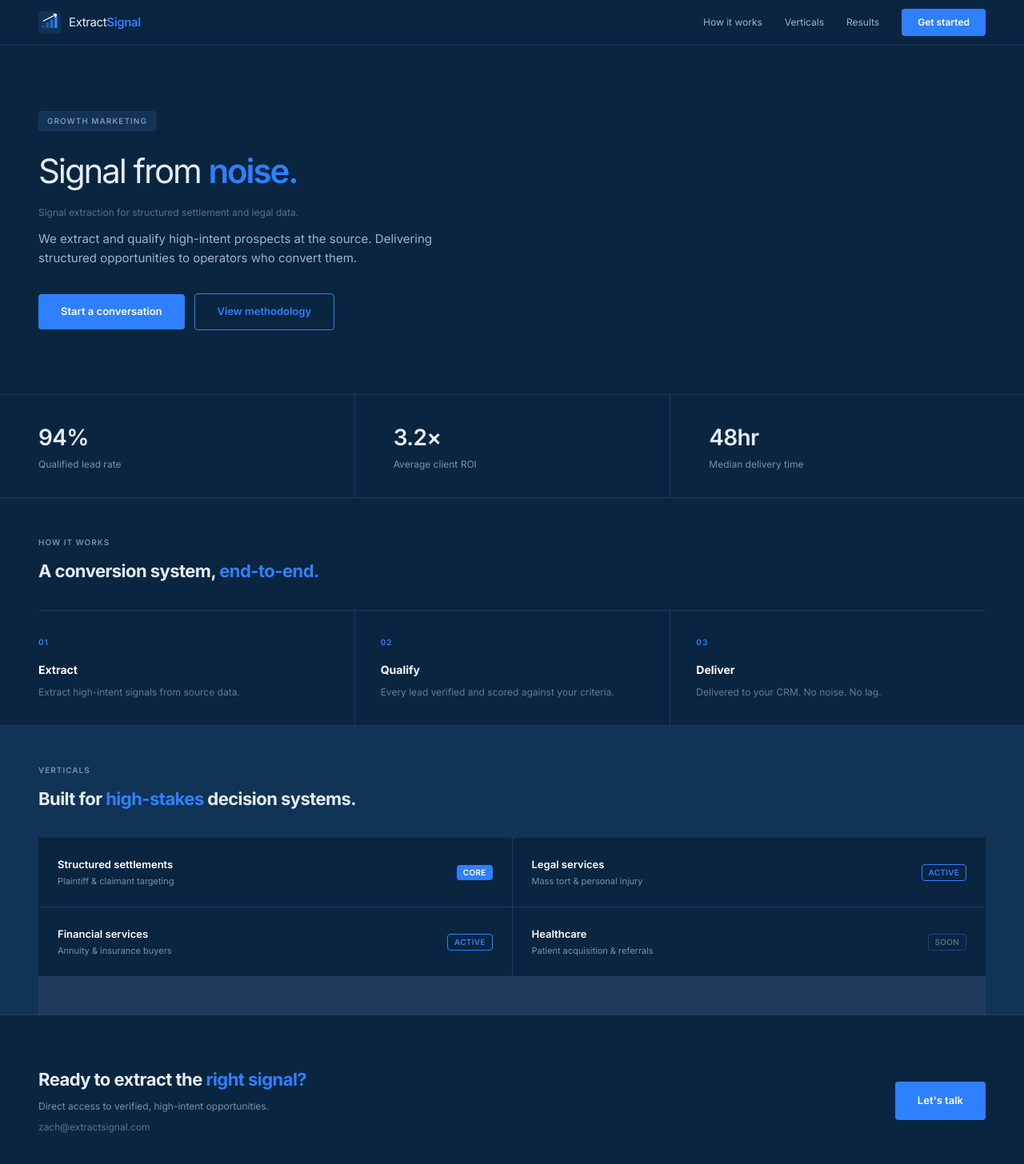
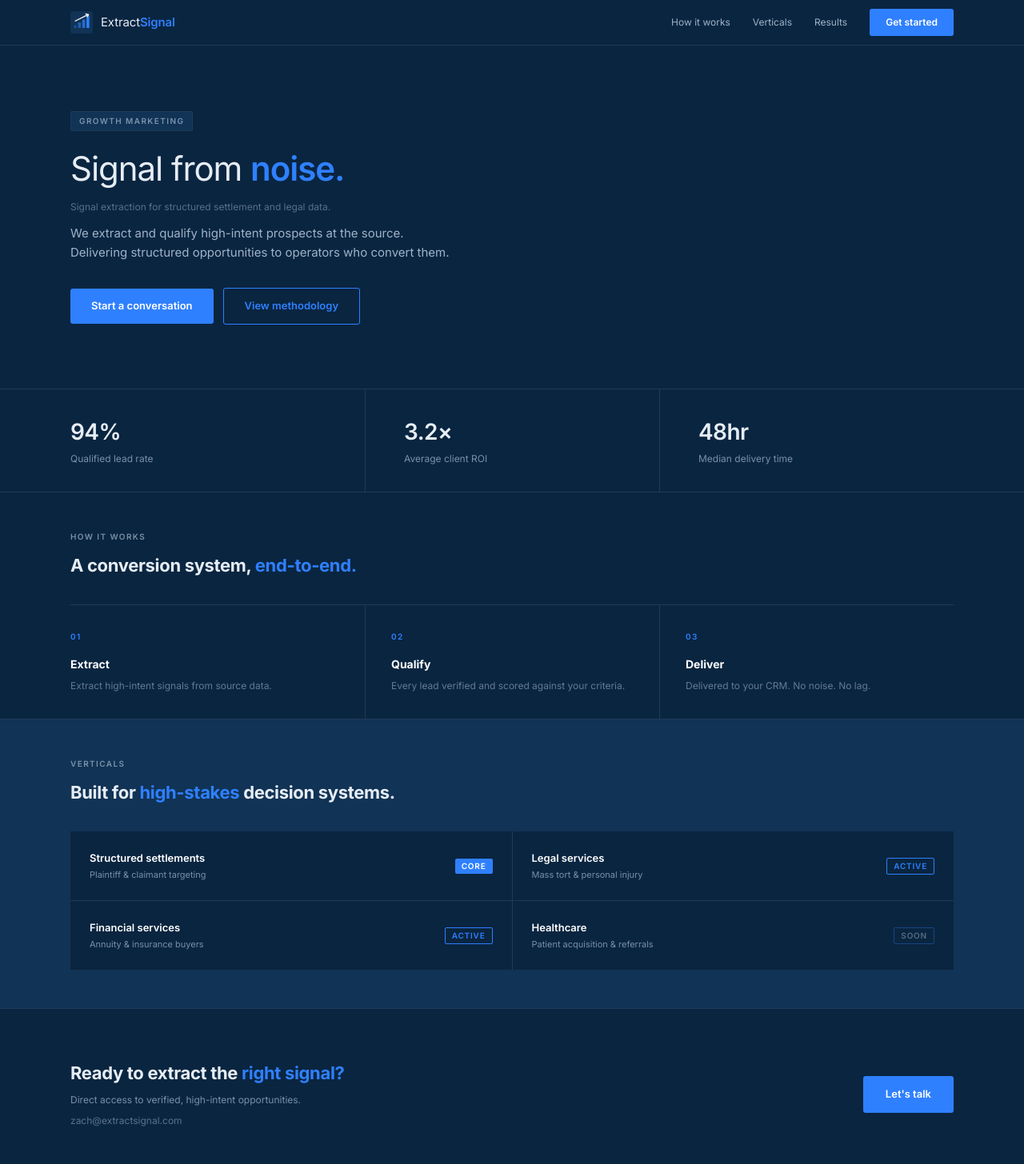
Before and after one commit to zsparkman/ExtractSignal, a Next.js app: page / in a window 1280 px wide. Shown: the top 1456 px of the page at 80% size. Built offline with nearby package versions, Linux system fonts and the light colour scheme.

Commit message:
more fixes

```diff
--- a/src/app/globals.css
+++ b/src/app/globals.css
@@ -1,6 +1,6 @@
 @import "tailwindcss";
 
-@theme inline {
+@theme {
   --font-inter: "Inter", sans-serif;
   --color-bg-primary: #0A2540;
   --color-bg-card: #113355;
@@ -9,20 +9,96 @@
   --color-accent-hover: #4DA3FF;
   --color-text-primary: #E6EDF5;
   --color-text-secondary: #9FB3C8;
-  --text-hero: 42px;
-  --text-stat: 28px;
-  --text-section: 22px;
-  --text-body: 15px;
-  --text-step-title: 14px;
-  --text-cell-title: 13px;
-  --text-btn: 13px;
-  --text-nav: 12px;
-  --text-sub: 11px;
-  --text-label: 10px;
 }
 
 body {
-  background: var(--color-bg-primary);
-  color: var(--color-text-primary);
+  background: #0A2540;
+  color: #E6EDF5;
   font-family: var(--font-inter);
 }
+
+/* Bulletproof container — does not depend on Tailwind --spacing var */
+.es-container {
+  width: 100%;
+  max-width: 1200px;
+  margin-left: auto;
+  margin-right: auto;
+  padding-left: 48px;
+  padding-right: 48px;
+}
+
+@media (max-width: 768px) {
+  .es-container {
+    padding-left: 24px;
+    padding-right: 24px;
+  }
+}
+
+/* Metrics row */
+.metrics-grid {
+  display: grid;
+  grid-template-columns: repeat(3, 1fr);
+}
+.metrics-cell-bordered {
+  border-left: 1px solid #1F3B5B;
+  padding-left: 48px;
+}
+.metrics-cell {
+  padding-right: 48px;
+}
+
+/* Pipeline columns */
+.pipeline-grid {
+  display: grid;
+  grid-template-columns: repeat(3, 1fr);
+}
+.pipeline-cell {
+  padding-right: 32px;
+}
+.pipeline-cell-bordered {
+  border-left: 1px solid #1F3B5B;
+  padding-left: 32px;
+  padding-right: 32px;
+}
+
+/* Verticals 2×2 */
+.verticals-grid {
+  display: grid;
+  grid-template-columns: repeat(2, 1fr);
+  gap: 1px;
+  background: #1F3B5B;
+}
+
+/* CTA footer layout */
+.cta-layout {
+  display: flex;
+  align-items: center;
+  justify-content: space-between;
+  gap: 48px;
+}
+
+/* Mobile stacking */
+@media (max-width: 768px) {
+  .metrics-grid,
+  .pipeline-grid {
+    grid-template-columns: 1fr;
+  }
+  .metrics-cell-bordered,
+  .pipeline-cell-bordered {
+    border-left: none;
+    border-top: 1px solid #1F3B5B;
+    padding-left: 0;
+    padding-right: 0;
+  }
+  .metrics-cell,
+  .pipeline-cell {
+    padding-right: 0;
+  }
+  .verticals-grid {
+    grid-template-columns: 1fr;
+  }
+  .cta-layout {
+    flex-direction: column;
+    align-items: flex-start;
+  }
+}
--- a/src/app/page.tsx
+++ b/src/app/page.tsx
@@ -1,7 +1,7 @@
 function Logo() {
   return (
-    <div className="flex items-center gap-2.5">
-      <svg viewBox="0 0 32 32" width="28" height="28" className="shrink-0">
+    <div style={{ display: "flex", alignItems: "center", gap: "10px" }}>
+      <svg viewBox="0 0 32 32" width="28" height="28" style={{ flexShrink: 0 }}>
         <rect width="32" height="32" rx="4" fill="#113355" />
         <rect x="5" y="20" width="4" height="4" rx="0.5" fill="#2F80FF" opacity="0.35" />
         <rect x="11" y="16" width="4" height="8" rx="0.5" fill="#2F80FF" opacity="0.55" />
@@ -10,9 +10,9 @@ function Logo() {
         <line x1="7" y1="14" x2="25" y2="5" stroke="white" strokeWidth="1.5" strokeLinecap="round" />
         <polyline points="22,4 26,5 24,8" fill="none" stroke="white" strokeWidth="1.5" strokeLinecap="round" strokeLinejoin="round" />
       </svg>
-      <span className="text-body tracking-tight">
-        <span className="font-normal text-text-primary">Extract</span>
-        <span className="font-semibold text-accent">Signal</span>
+      <span style={{ fontSize: "15px", letterSpacing: "-0.01em" }}>
+        <span style={{ fontWeight: 400, color: "#E6EDF5" }}>Extract</span>
+        <span style={{ fontWeight: 600, color: "#2F80FF" }}>Signal</span>
       </span>
     </div>
   );
@@ -20,16 +20,24 @@ function Logo() {
 
 function Nav() {
   return (
-    <nav className="border-b border-border bg-bg-primary">
-      <div className="mx-auto max-w-7xl px-6 md:px-12 flex items-center justify-between h-14">
+    <nav style={{ borderBottom: "1px solid #1F3B5B", background: "#0A2540" }}>
+      <div className="es-container" style={{ display: "flex", alignItems: "center", justifyContent: "space-between", height: "56px" }}>
         <Logo />
-        <div className="flex items-center gap-7">
-          <a href="#methodology" className="text-nav text-text-secondary hover:text-text-primary transition-colors">How it works</a>
-          <a href="#verticals" className="text-nav text-text-secondary hover:text-text-primary transition-colors">Verticals</a>
-          <a href="#contact" className="text-nav text-text-secondary hover:text-text-primary transition-colors">Results</a>
+        <div style={{ display: "flex", alignItems: "center", gap: "28px" }}>
+          <a href="#methodology" style={{ fontSize: "12px", color: "#9FB3C8", textDecoration: "none" }}>How it works</a>
+          <a href="#verticals" style={{ fontSize: "12px", color: "#9FB3C8", textDecoration: "none" }}>Verticals</a>
+          <a href="#contact" style={{ fontSize: "12px", color: "#9FB3C8", textDecoration: "none" }}>Results</a>
           <a
             href="#contact"
-            className="bg-accent hover:bg-accent-hover transition-colors text-white text-nav font-semibold px-5 py-2 rounded-sm"
+            style={{
+              background: "#2F80FF",
+              color: "white",
+              fontSize: "12px",
+              fontWeight: 600,
+              padding: "8px 20px",
+              borderRadius: "3px",
+              textDecoration: "none",
+            }}
           >
             Get started
           </a>
@@ -41,32 +49,63 @@ function Nav() {
 
 function Hero() {
   return (
-    <section className="bg-bg-primary border-b border-border">
-      <div className="mx-auto max-w-7xl px-6 py-12 md:px-12 md:py-20">
-        <div className="max-w-xl">
-          <span className="inline-block bg-bg-card border border-border rounded-sm px-2.5 py-1 text-label font-semibold uppercase tracking-widest text-text-secondary/75 mb-6">
+    <section style={{ background: "#0A2540", borderBottom: "1px solid #1F3B5B" }}>
+      <div className="es-container" style={{ paddingTop: "80px", paddingBottom: "80px" }}>
+        <div style={{ maxWidth: "560px" }}>
+          <span
+            style={{
+              display: "inline-block",
+              background: "#113355",
+              border: "1px solid #1F3B5B",
+              borderRadius: "2px",
+              padding: "4px 10px",
+              fontSize: "10px",
+              fontWeight: 600,
+              textTransform: "uppercase",
+              letterSpacing: "0.14em",
+              color: "rgba(159,179,200,0.75)",
+              marginBottom: "24px",
+            }}
+          >
             Growth Marketing
           </span>
-          <h1 className="text-hero font-normal tracking-tighter leading-tight mb-4">
-            <span className="text-text-primary">Signal from </span>
-            <span className="text-accent font-semibold">noise.</span>
+          <h1 style={{ fontSize: "42px", fontWeight: 400, letterSpacing: "-0.025em", lineHeight: 1.1, marginBottom: "16px" }}>
+            <span style={{ color: "#E6EDF5" }}>Signal from </span>
+            <span style={{ color: "#2F80FF", fontWeight: 600 }}>noise.</span>
           </h1>
-          <p className="text-nav text-text-secondary/75 opacity-70 mb-3">
+          <p style={{ fontSize: "12px", color: "rgba(159,179,200,0.75)", opacity: 0.7, marginBottom: "12px" }}>
             Signal extraction for structured settlement and legal data.
           </p>
-          <p className="text-body font-normal leading-relaxed text-text-secondary max-w-lg">
+          <p style={{ fontSize: "15px", fontWeight: 400, lineHeight: 1.6, color: "#9FB3C8", maxWidth: "480px" }}>
             We extract and qualify high-intent prospects at the source. Delivering structured opportunities to operators who convert them.
           </p>
-          <div className="flex items-center gap-3 mt-8">
+          <div style={{ display: "flex", alignItems: "center", gap: "12px", marginTop: "32px" }}>
             <a
               href="#contact"
-              className="bg-accent hover:bg-accent-hover transition-colors text-white text-btn font-semibold px-7 py-3 rounded-sm"
+              style={{
+                background: "#2F80FF",
+                color: "white",
+                fontSize: "13px",
+                fontWeight: 600,
+                padding: "12px 26px",
+                borderRadius: "3px",
+                textDecoration: "none",
+              }}
             >
               Start a conversation
             </a>
             <a
               href="#methodology"
-              className="border border-accent text-accent hover:bg-accent hover:text-white transition-colors text-btn font-semibold px-7 py-3 rounded-sm"
+              style={{
+                border: "1px solid #2F80FF",
+                color: "#2F80FF",
+                fontSize: "13px",
+                fontWeight: 600,
+                padding: "12px 26px",
+                borderRadius: "3px",
+                textDecoration: "none",
+                background: "none",
+              }}
             >
               View methodology
             </a>
@@ -78,34 +117,29 @@ function Hero() {
 }
 
 function Metrics() {
+  const stats = [
+    { value: "94%", label: "Qualified lead rate" },
+    { value: "3.2×", label: "Average client ROI" },
+    { value: "48hr", label: "Median delivery time" },
+  ];
   return (
-    <section className="border-b border-border bg-bg-primary">
-      <div className="mx-auto max-w-7xl px-6 md:px-12">
-        <div className="grid grid-cols-1 md:grid-cols-3">
-          <div className="py-8 md:pr-12">
-            <div className="text-stat font-semibold tracking-tight text-text-primary mb-1">
-              94%
+    <section style={{ borderBottom: "1px solid #1F3B5B", background: "#0A2540" }}>
+      <div className="es-container">
+        <div className="metrics-grid">
+          {stats.map((stat, i) => (
+            <div
+              key={stat.label}
+              className={i > 0 ? "metrics-cell-bordered" : "metrics-cell"}
+              style={{ paddingTop: "32px", paddingBottom: "32px" }}
+            >
+              <div style={{ fontSize: "28px", fontWeight: 600, letterSpacing: "-0.02em", color: "#E6EDF5", marginBottom: "4px" }}>
+                {stat.value}
+              </div>
+              <div style={{ fontSize: "12px", color: "rgba(159,179,200,0.75)" }}>
+                {stat.label}
+              </div>
             </div>
-            <div className="text-nav text-text-secondary/75">
-              Qualified lead rate
-            </div>
-          </div>
-          <div className="py-8 md:px-12 border-t md:border-t-0 md:border-l border-border">
-            <div className="text-stat font-semibold tracking-tight text-text-primary mb-1">
-              3.2×
-            </div>
-            <div className="text-nav text-text-secondary/75">
-              Average client ROI
-            </div>
-          </div>
-          <div className="py-8 md:pl-12 border-t md:border-t-0 md:border-l border-border">
-            <div className="text-stat font-semibold tracking-tight text-text-primary mb-1">
-              48hr
-            </div>
-            <div className="text-nav text-text-secondary/75">
-              Median delivery time
-            </div>
-          </div>
+          ))}
         </div>
       </div>
     </section>
@@ -119,29 +153,30 @@ function Pipeline() {
     { num: "03", title: "Deliver", body: "Delivered to your CRM. No noise. No lag." },
   ];
   return (
-    <section id="methodology" className="bg-bg-primary border-b border-border">
-      <div className="mx-auto max-w-7xl px-6 md:px-12">
-        <div className="pt-12 pb-8">
-          <span className="block text-label font-semibold uppercase tracking-widest text-text-secondary/75 mb-3">
+    <section id="methodology" style={{ background: "#0A2540", borderBottom: "1px solid #1F3B5B" }}>
+      <div className="es-container">
+        <div style={{ paddingTop: "48px", paddingBottom: "32px" }}>
+          <span style={{ display: "block", fontSize: "10px", fontWeight: 600, textTransform: "uppercase", letterSpacing: "0.14em", color: "rgba(159,179,200,0.75)", marginBottom: "12px" }}>
             How it works
           </span>
-          <h2 className="text-section font-bold tracking-tight text-text-primary">
-            A conversion system, <span className="text-accent">end-to-end.</span>
+          <h2 style={{ fontSize: "22px", fontWeight: 700, letterSpacing: "-0.015em", color: "#E6EDF5" }}>
+            A conversion system, <span style={{ color: "#2F80FF" }}>end-to-end.</span>
           </h2>
         </div>
-        <div className="grid grid-cols-1 md:grid-cols-3 border-t border-border">
+        <div className="pipeline-grid" style={{ borderTop: "1px solid #1F3B5B" }}>
           {steps.map((step, i) => (
             <div
               key={step.num}
-              className={`py-8 ${i === 0 ? "md:pr-8" : i === 1 ? "md:px-8" : "md:pl-8"} ${i > 0 ? "md:border-l border-t md:border-t-0 border-border" : ""}`}
+              className={i > 0 ? "pipeline-cell-bordered" : "pipeline-cell"}
+              style={{ paddingTop: "32px", paddingBottom: "32px" }}
             >
-              <div className="text-label font-semibold uppercase tracking-widest text-accent mb-4">
+              <div style={{ fontSize: "10px", fontWeight: 600, textTransform: "uppercase", letterSpacing: "0.14em", color: "#2F80FF", marginBottom: "16px" }}>
                 {step.num}
               </div>
-              <div className="text-step-title font-bold text-white mb-2">
+              <div style={{ fontSize: "14px", fontWeight: 700, color: "white", marginBottom: "8px" }}>
                 {step.title}
               </div>
-              <p className="text-nav text-text-secondary/75 opacity-80 leading-relaxed">
+              <p style={{ fontSize: "12px", color: "rgba(159,179,200,0.75)", opacity: 0.8, lineHeight: 1.55 }}>
                 {step.body}
               </p>
             </div>
@@ -154,30 +189,56 @@ function Pipeline() {
 
 function Verticals() {
   const items = [
-    { title: "Structured settlements", subtitle: "Plaintiff & claimant targeting", tag: "CORE", tagStyle: "bg-accent text-white" },
-    { title: "Legal services", subtitle: "Mass tort & personal injury", tag: "ACTIVE", tagStyle: "border border-accent text-accent" },
-    { title: "Financial services", subtitle: "Annuity & insurance buyers", tag: "ACTIVE", tagStyle: "border border-accent text-accent" },
-    { title: "Healthcare", subtitle: "Patient acquisition & referrals", tag: "SOON", tagStyle: "border border-accent/35 text-text-secondary/50" },
+    { title: "Structured settlements", subtitle: "Plaintiff & claimant targeting", tag: "CORE", tagType: "core" as const },
+    { title: "Legal services", subtitle: "Mass tort & personal injury", tag: "ACTIVE", tagType: "active" as const },
+    { title: "Financial services", subtitle: "Annuity & insurance buyers", tag: "ACTIVE", tagType: "active" as const },
+    { title: "Healthcare", subtitle: "Patient acquisition & referrals", tag: "SOON", tagType: "soon" as const },
   ];
+
+  const tagStyles = {
+    core: { background: "#2F80FF", color: "white", border: "none" },
+    active: { background: "none", color: "#2F80FF", border: "1px solid #2F80FF" },
+    soon: { background: "none", color: "rgba(159,179,200,0.5)", border: "1px solid rgba(47,128,255,0.35)" },
+  };
+
   return (
-    <section id="verticals" className="bg-bg-card border-b border-border">
-      <div className="mx-auto max-w-7xl px-6 md:px-12">
-        <div className="pt-12 pb-8">
-          <span className="block text-label font-semibold uppercase tracking-widest text-text-secondary/75 mb-3">
+    <section id="verticals" style={{ background: "#113355", borderBottom: "1px solid #1F3B5B" }}>
+      <div className="es-container">
+        <div style={{ paddingTop: "48px", paddingBottom: "32px" }}>
+          <span style={{ display: "block", fontSize: "10px", fontWeight: 600, textTransform: "uppercase", letterSpacing: "0.14em", color: "rgba(159,179,200,0.75)", marginBottom: "12px" }}>
             Verticals
           </span>
-          <h2 className="text-section font-bold tracking-tight text-text-primary">
-            Built for <span className="text-accent">high-stakes</span> decision systems.
+          <h2 style={{ fontSize: "22px", fontWeight: 700, letterSpacing: "-0.015em", color: "#E6EDF5" }}>
+            Built for <span style={{ color: "#2F80FF" }}>high-stakes</span> decision systems.
           </h2>
         </div>
-        <div className="grid grid-cols-1 md:grid-cols-2 gap-px bg-border pb-12">
+        <div className="verticals-grid" style={{ marginBottom: "48px" }}>
           {items.map((item) => (
-            <div key={item.title} className="bg-bg-primary p-6 flex items-center justify-between">
+            <div
+              key={item.title}
+              style={{
+                background: "#0A2540",
+                padding: "24px",
+                display: "flex",
+                alignItems: "center",
+                justifyContent: "space-between",
+              }}
+            >
               <div>
-                <div className="text-cell-title font-semibold text-white">{item.title}</div>
-                <div className="text-sub text-text-secondary/75 mt-0.5">{item.subtitle}</div>
+                <div style={{ fontSize: "13px", fontWeight: 600, color: "white" }}>{item.title}</div>
+                <div style={{ fontSize: "11px", color: "rgba(159,179,200,0.75)", marginTop: "2px" }}>{item.subtitle}</div>
               </div>
-              <span className={`text-label font-semibold uppercase tracking-wide px-2 py-0.5 rounded-sm ${item.tagStyle}`}>
+              <span
+                style={{
+                  fontSize: "10px",
+                  fontWeight: 600,
+                  textTransform: "uppercase",
+                  letterSpacing: "0.08em",
+                  padding: "2px 8px",
+                  borderRadius: "2px",
+                  ...tagStyles[item.tagType],
+                }}
+              >
                 {item.tag}
               </span>
             </div>
@@ -190,24 +251,34 @@ function Verticals() {
 
 function CTAFooter() {
   return (
-    <footer id="contact" className="bg-bg-primary">
-      <div className="mx-auto max-w-7xl px-6 py-12 md:px-12 md:py-16 flex flex-col md:flex-row md:items-center md:justify-between gap-12">
-        <div className="flex flex-col gap-2">
-          <h2 className="text-section font-bold tracking-tight text-text-primary">
-            Ready to extract the <span className="text-accent">right signal?</span>
+    <footer id="contact" style={{ background: "#0A2540" }}>
+      <div className="es-container cta-layout" style={{ paddingTop: "64px", paddingBottom: "64px" }}>
+        <div style={{ display: "flex", flexDirection: "column", gap: "8px" }}>
+          <h2 style={{ fontSize: "22px", fontWeight: 700, letterSpacing: "-0.015em", color: "#E6EDF5" }}>
+            Ready to extract the <span style={{ color: "#2F80FF" }}>right signal?</span>
           </h2>
-          <p className="text-nav text-text-secondary/75">
+          <p style={{ fontSize: "12px", color: "rgba(159,179,200,0.75)" }}>
             Direct access to verified, high-intent opportunities.
           </p>
-          <p className="text-nav text-text-secondary/55">
-            <a href="mailto:zach@extractsignal.com" className="hover:text-text-secondary transition-colors">
+          <p style={{ fontSize: "12px", color: "rgba(159,179,200,0.55)" }}>
+            <a href="mailto:zach@extractsignal.com" style={{ color: "inherit", textDecoration: "none" }}>
               zach@extractsignal.com
             </a>
           </p>
         </div>
         <a
           href="mailto:zach@extractsignal.com"
-          className="bg-accent hover:bg-accent-hover transition-colors text-white text-btn font-semibold px-7 py-3.5 rounded-sm whitespace-nowrap self-start md:self-center"
+          style={{
+            background: "#2F80FF",
+            color: "white",
+            fontSize: "13px",
+            fontWeight: 600,
+            padding: "13px 28px",
+            borderRadius: "3px",
+            textDecoration: "none",
+            whiteSpace: "nowrap",
+            alignSelf: "center",
+          }}
         >
           Let&apos;s talk
         </a>
```
